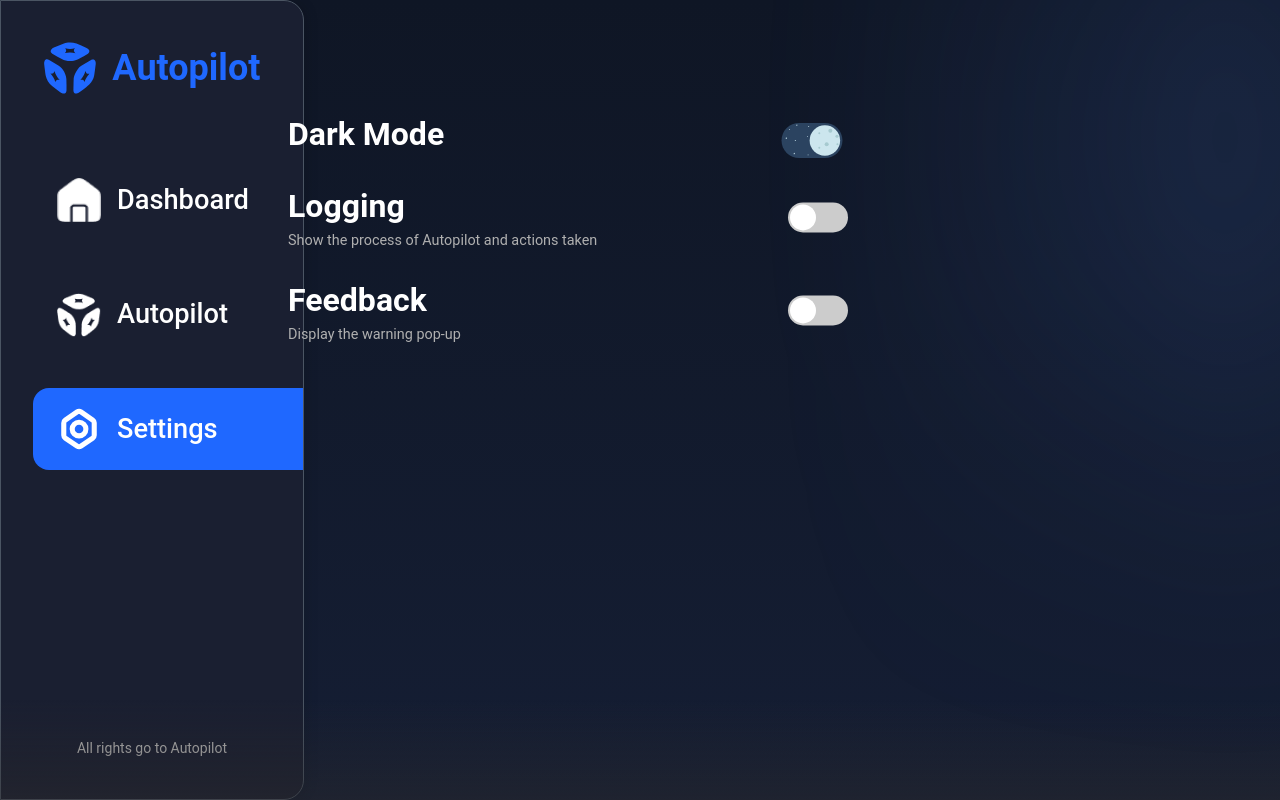
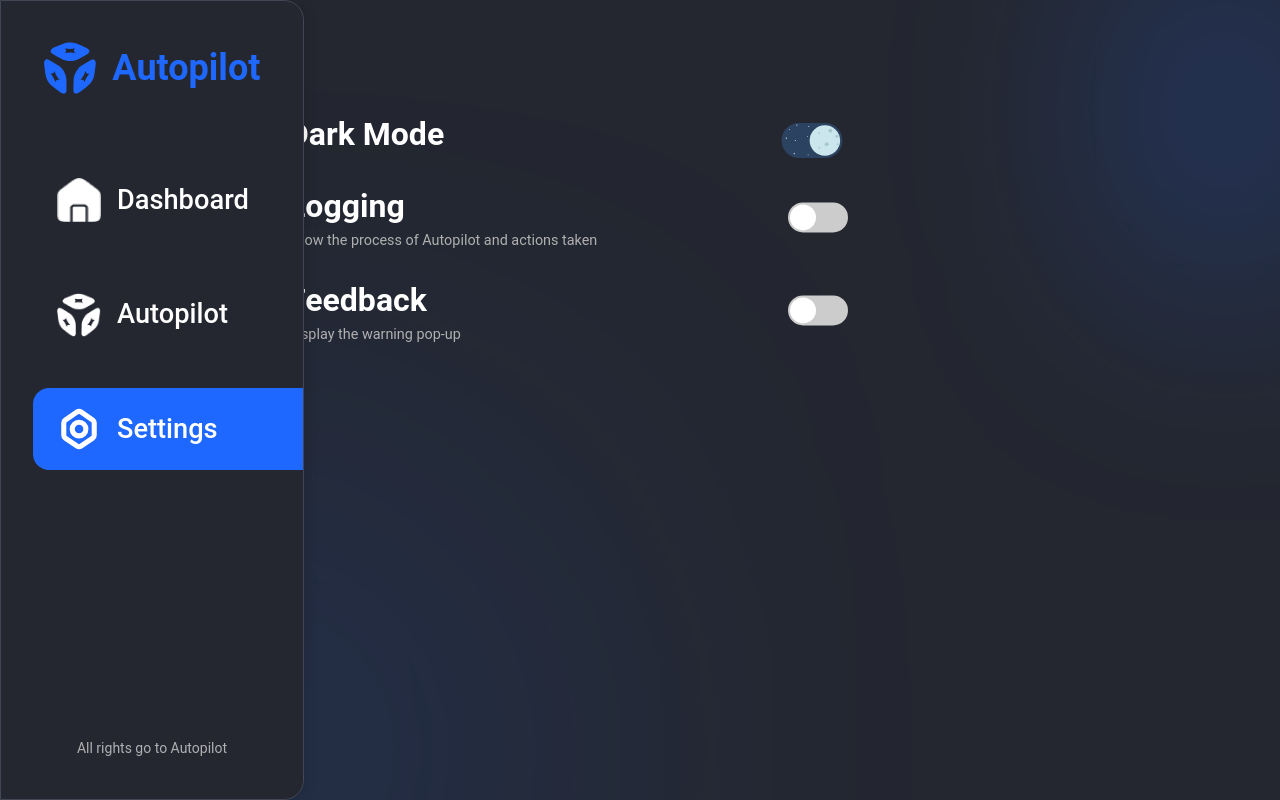
Before and after one commit to Mhijazi16/Autopilot, a React (Create React App) app in the folder Autopilot-Frontend/Frontend/autopilot/: page /settings in a window 1280 px wide. Built offline with nearby package versions, Linux system fonts and the light colour scheme.

Commit message:
Update colors

```diff
--- a/Autopilot-Frontend/Frontend/autopilot/src/App.css
+++ b/Autopilot-Frontend/Frontend/autopilot/src/App.css
@@ -22,10 +22,6 @@
 
 :root {
   --bg-light: linear-gradient(to bottom right, #eef4ff, #dbe8ff);
-  /* --bg-dark: linear-gradient(135deg, #0A0D14, #1B2130); */
-  /* --bg-dark: linear-gradient(60deg, #0a0c11, #101b37); */
-
-
 }
 
 .fade-overlay {
@@ -35,21 +31,40 @@
   width: 100%;
   height: 100px;
   pointer-events: none;
-  /* background: linear-gradient(to bottom, rgba(255, 255, 255, 0) 0%, rgba(0, 0, 0, 0.3) 100%); */
-  /* background: linear-gradient(to bottom, rgba(255, 255, 255, 0) 0%, rgba(29, 29, 108, 0.68) 100%); */
   background: linear-gradient(to bottom, rgba(255, 255, 255, 0) 0%, rgba(44, 42, 42, 0.431) 100%);
-  z-index: 1000;
+  filter: blur(15px);
+  z-index: 2;
 }
 
-.blue-light-top {
+ .blue-light-top {
   position: fixed;
-  top: -150px;
+  top: -80px;
   right: -20px;
   width: 150px;
-  height: 575px;
-  /* background: rgba(31, 104, 255, 0.55);  */
-    background: rgba(78, 125, 221, 0.521);
-  filter: blur(151.05px);
+  height: 375px;
+  background-color: #1f6aff64;
+  filter: blur(120px);
+  border-radius: 50%;
+  pointer-events: none;
+  z-index: -2;
+}
+
+.blue-light-pic {
+  object-fit: fill;
+  width: 200px;
+  height: 500px;
+}
+
+
+
+.blue-light-bottom {
+  position: fixed;
+  bottom: -150px;
+  left: 50px;
+  width: 400px;
+  height: 400px;
+  background: #1f6aff5f;
+  filter: blur(200px);
   border-radius: 50%;
   pointer-events: none;
   z-index: -1;
--- a/Autopilot-Frontend/Frontend/autopilot/src/App.js
+++ b/Autopilot-Frontend/Frontend/autopilot/src/App.js
@@ -4,8 +4,9 @@
 import Chatbot from "./components/Chatbot/Chatbot";
 import Dashboard from "./components/Dashboard/Dashboard";
 import "./App.css";
+import blueLightTop from './assets/blue-light-top.svg';
+import Settings from "./components/Settings/Settings";
 
-import Settings from "./components/Settings/Settings";
 function App() {
   const [theme, setTheme] = useState("dark");
 
@@ -29,8 +30,10 @@
             </Routes>
           </div>
         </div>
-        <div className="fade-overlay"></div>
-        <div className="blue-light-top"></div>
+        {/* <div className="fade-overlay"></div> */}
+        <div className="blue-light-top">
+          <img src={blueLightTop} alt="blue-light" className="blue-light-pic"/>
+        </div>
         <div className="blue-light-bottom"></div>
       </div>
     </Router>
--- a/Autopilot-Frontend/Frontend/autopilot/src/components/Chatbot/MessageInput.css
+++ b/Autopilot-Frontend/Frontend/autopilot/src/components/Chatbot/MessageInput.css
@@ -7,6 +7,7 @@
   width: calc(100% - 4rem);
   max-width: 700px;
   padding: 0 1rem;
+  z-index: 3;
 }
 
 .message-input-container {
--- a/Autopilot-Frontend/Frontend/autopilot/src/components/Chatbot/MessageList.css
+++ b/Autopilot-Frontend/Frontend/autopilot/src/components/Chatbot/MessageList.css
@@ -1,18 +1,3 @@
-@keyframes appear {
-    from {
-      opacity: 0;
-    }
-    to {
-      opacity: 1;
-    }
-
-  }
-
-  .block {
-    animation: appear linear;
-    animation-timeline: view();
-    animation-range: entry 0% cover 40%;
-  }
 
 .message-list {
     position: relative;
@@ -24,6 +9,7 @@
     overflow-y: auto;
     padding: 1rem;
     padding-bottom: 6rem;
+    z-index: 1;
 }
 
 .message-list-inner {
--- a/Autopilot-Frontend/Frontend/autopilot/src/components/Chatbot/MessageList.js
+++ b/Autopilot-Frontend/Frontend/autopilot/src/components/Chatbot/MessageList.js
@@ -7,7 +7,7 @@
 const MessageList = ({ messages, messagesEndRef}) => {
   return (
     <div className="message-list">
-      <SkeletonTheme baseColor="rgb(30, 40, 60)" highlightColor="rgb(50, 65, 95)">
+      <SkeletonTheme baseColor="#242730" highlightColor="rgb(50, 65, 95)">
       <div className="message-list-inner">
         {messages.map((msg) => (
           <MessageItem key={msg.id} msg={msg} />
@@ -19,4 +19,5 @@
   );
 };
 
+// rgb(62, 73, 94)
 export default MessageList;
--- a/Autopilot-Frontend/Frontend/autopilot/src/components/Chatbot/Toolbar/Toolbar.css
+++ b/Autopilot-Frontend/Frontend/autopilot/src/components/Chatbot/Toolbar/Toolbar.css
@@ -1,7 +1,7 @@
 .toolbar-main {
     z-index: 10;
     position: fixed;
-    top: 53%;
+    top: 50%;
     right: 3.6rem;
     gap: 2rem;
     transform: translateY(-50%);
@@ -16,9 +16,10 @@
     align-items: center;
     gap: 0.8rem;
     padding: 1rem 0.5rem;
-    border: 1px solid rgba(0, 123, 255, 0.5);
+    /* border: 1px solid rgba(0, 123, 255, 0.5); */
+    border: 1.5px solid #424655;
     border-radius: 12px;
-    background-color: rgba(20, 20, 30, 0.8);
+    background-color: #24273099;
 }
 
 .feedback-dev {
@@ -27,9 +28,9 @@
     justify-content: center;
     align-items: center;
     padding: 0.3rem 0.5rem;
-    border: 1px solid rgba(0, 123, 255, 0.5);
+    border: 1.5px solid #424655;
     border-radius: 12px;
-    background-color: rgba(20, 20, 30, 0.8);
+    background-color: #24273099;
 }
 
 .toolbar-icon {
--- a/Autopilot-Frontend/Frontend/autopilot/src/components/Dashboard/Monitoring/Monitoring.css
+++ b/Autopilot-Frontend/Frontend/autopilot/src/components/Dashboard/Monitoring/Monitoring.css
@@ -11,7 +11,6 @@
   }
 
   .monitoring-container.dark {
-    /* background: #242730; */
     background: linear-gradient(
         135deg,
         rgba(10, 10, 10, 0.65),
--- a/Autopilot-Frontend/Frontend/autopilot/src/components/Sidebar/Sidebar.css
+++ b/Autopilot-Frontend/Frontend/autopilot/src/components/Sidebar/Sidebar.css
@@ -16,11 +16,13 @@
   gap: 2rem;
   overflow-y: auto;
   transition: background-color 0.3s, border-color 0.3s;
+  z-index: 3;
 }
 
 .dark .sidebar {
-  background: rgb(26, 31, 49);
-  border-color: #4b5563;
+  /* background: rgb(26, 31, 49); */
+  background: #242730;
+  border-color: #424655;
 }
 
 .sidebar-title {
@@ -94,9 +96,6 @@
   color: white;
 }
 
-.dark .sidebar-link.active img {
-  /* filter: none; */
-}
 
 .sidebar-footer {
   margin-top: auto;
--- a/Autopilot-Frontend/Frontend/autopilot/src/index.css
+++ b/Autopilot-Frontend/Frontend/autopilot/src/index.css
@@ -17,12 +17,8 @@
 }
 
 .dark body, .dark html {
-  /* background: rgb(26, 32, 47); */
-  background: linear-gradient(rgb(15, 22, 37), rgb(21, 30, 52));
-
   /* background: rgb(15, 22, 37); */
-  /* background: linear-gradient(135deg, #0A0D14, #1B2130);  */
-  /* background: linear-gradient(60deg, #0b0c1c, #0d081e);  */
+  background: #242730;
   transition: background 0.3s;
 }
 
```
Also changed, not shown: Autopilot-Frontend/Frontend/autopilot/src/assets/blue-light-top.svg (added).
